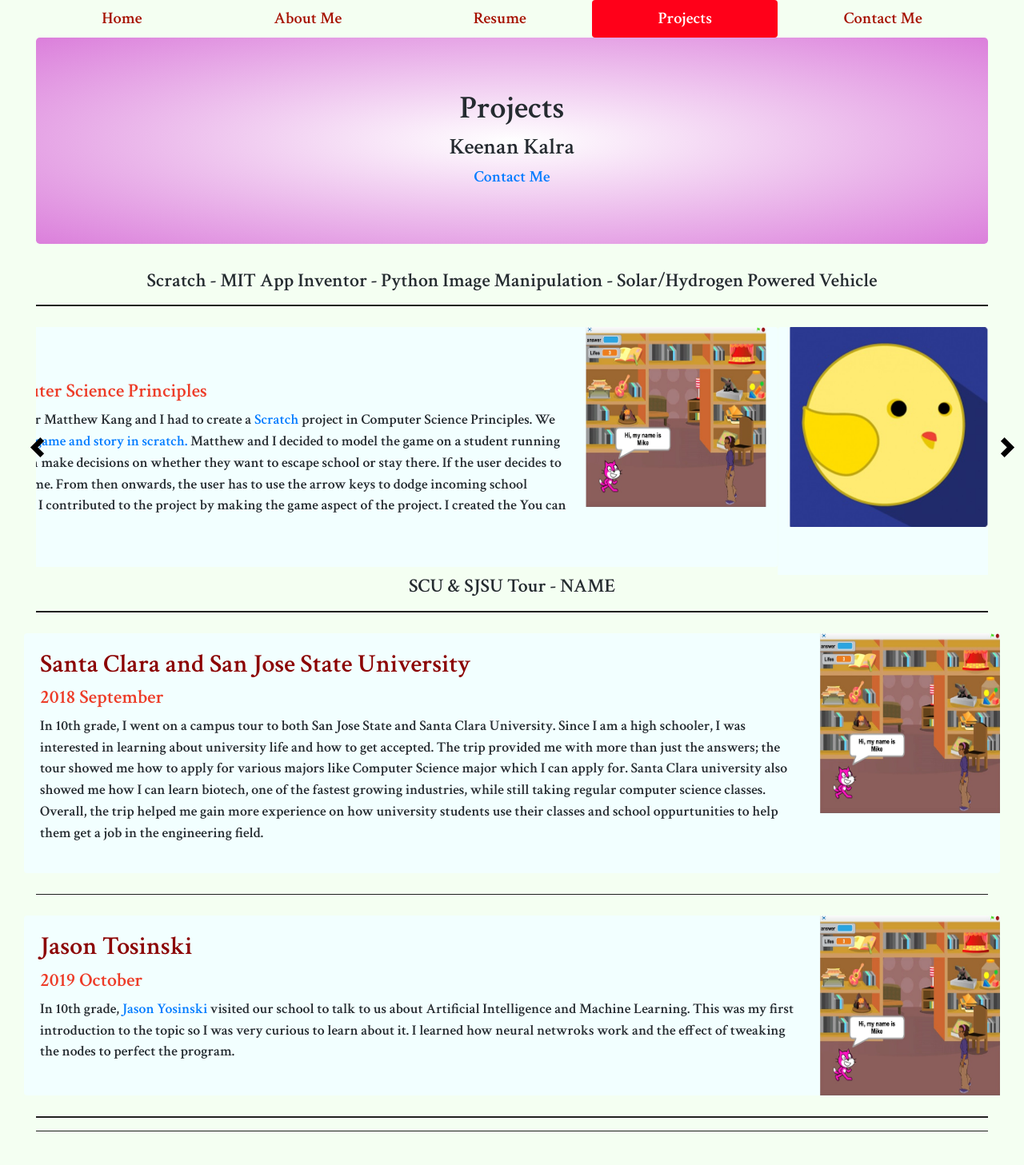
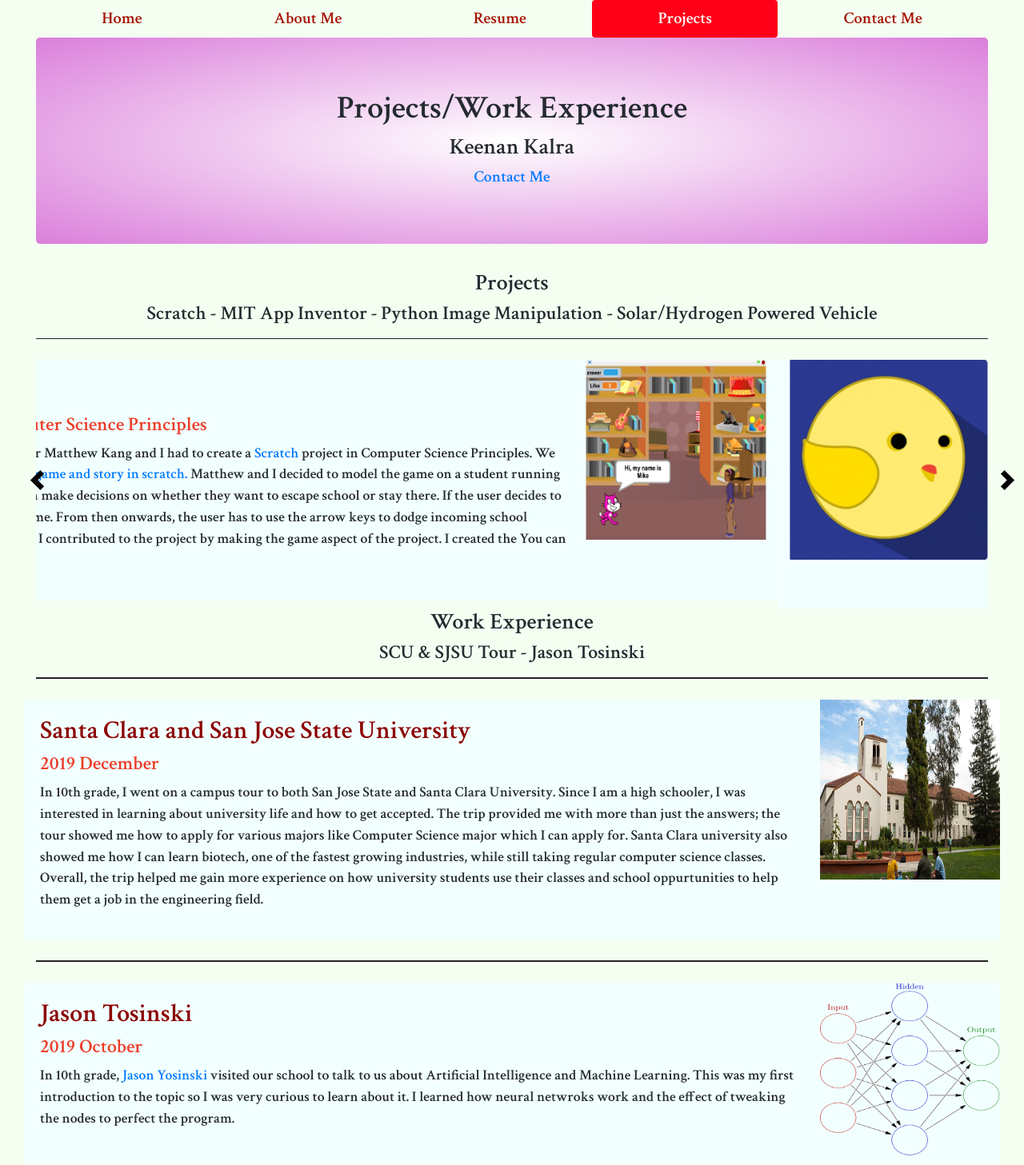
Before and after one commit to kklike32/portfolio, a plain HTML site: page Kalra_Projects.html in a window 1280 px wide. Shown: the top 1457 px of the page at 80% size. Drawn offline with nearby package versions, Linux system fonts and the light colour scheme.

Commit message:
Update Kalra_Projects.html

```diff
--- a/Kalra_Projects.html
+++ b/Kalra_Projects.html
@@ -48,7 +48,7 @@
             <!--HEADING-->
             <div class="jumbotron text-center Projects">
 
-                <h1>Projects</h1>
+                <h1>Projects/Work Experience</h1>
 
                 <h3>Keenan Kalra</h3>
 
@@ -64,6 +64,8 @@
 
         <!--MAIN CONTENT OF PAGE-->
         <div class="container">
+
+            <h3 class="text-center">Projects</h4>
 
             <h4 class="text-center">Scratch - MIT App Inventor - Python Image
             Manipulation - Solar/Hydrogen Powered Vehicle</h4>
@@ -221,7 +223,7 @@
 
                 		<div class="card col-md-12 flex-md-row mx-auto" id="app_inventor">
 
-                            <img class="card-img-right" src="Images/kkmitappinventor.jpg" width="250px" height="250px" alt="Oh My Spikes Picture"/>
+                            <img class="card-img-right" src="Images/vehicle" width="250px" height="300px" alt="Vehicle Picture"/>
 
                             <div class="card-body">
 
@@ -285,7 +287,9 @@
         <!-- OTHER EXPERIENCE-->
         <div class="container">
 
-            <h4 class="text-center">SCU & SJSU Tour - NAME</h4>
+            <h3 class="text-center">Work Experience</h4>
+
+            <h4 class="text-center">SCU & SJSU Tour - Jason Tosinski</h4>
 
             <hr>
 
@@ -298,7 +302,7 @@
 
                         <h2 style="color: #8b0000">Santa Clara and San Jose State University</h2>
 
-                        <h4 style="color: #ed3c28">2018 September</h4>
+                        <h4 style="color: #ed3c28">2019 December</h4>
 
                         <p> In 10th grade, I went on a campus tour to both San Jose State and
                         Santa Clara University. Since I am a high schooler, I was
@@ -315,7 +319,7 @@
 
                     <div class="card-img-right">
 
-                        <img src="Images/kkscratch.jpg" width="225px" height="225px" alt="Scratch Game Image"/>
+                        <img src="Images/sjsu.jpg" width="225px" height="225px" alt="Scratch Game Image"/>
 
                     </div>
 
@@ -347,7 +351,7 @@
 
                     <div class="card-img-right">
 
-                        <img src="Images/kkscratch.jpg" width="225px" height="225px" alt="Scratch Game Image"/>
+                        <img src="Images/nerual.png" width="225px" height="225px" alt="Scratch Game Image"/>
 
                     </div>
 
```
